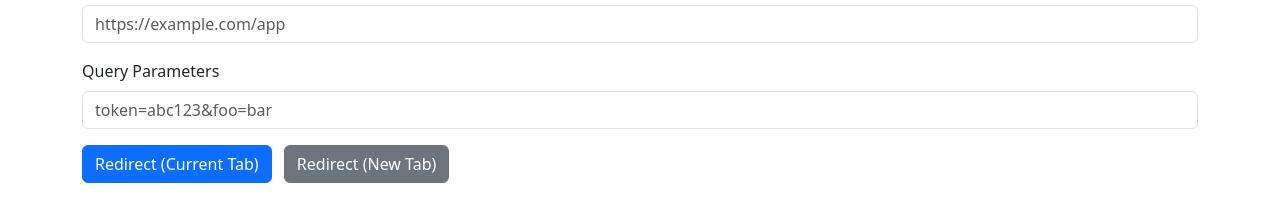
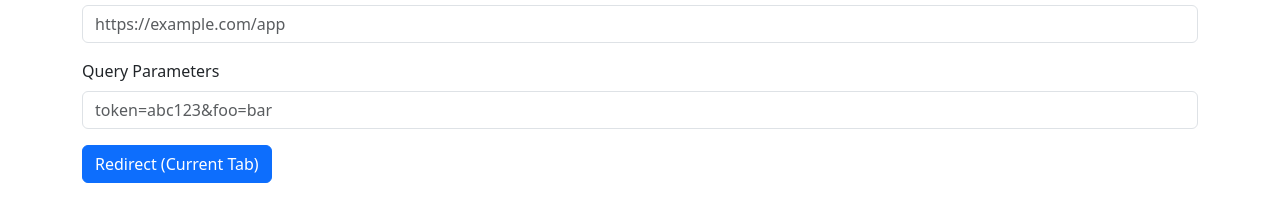
Before and after one commit to clout-js/redirect-url, a plain HTML site: page index.html in a window 1280 px wide. Shown: the part 147-368 px from the top of the page. Drawn offline with nearby package versions, Linux system fonts and the light colour scheme.

Commit message:
Update index.html

```diff
--- a/index.html
+++ b/index.html
@@ -35,9 +35,9 @@
       <button id="redirectCurrent" class="btn btn-primary me-2">
         Redirect (Current Tab)
       </button>
-      <button id="redirectNew" class="btn btn-secondary">
+<!--       <button id="redirectNew" class="btn btn-secondary">
         Redirect (New Tab)
-      </button>
+      </button> -->
     </div>
 
     <!-- Vanilla JS -->
```
